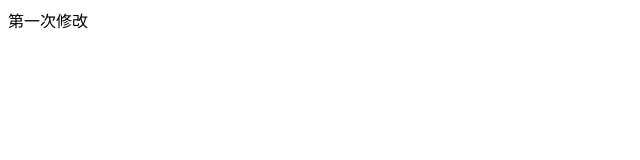
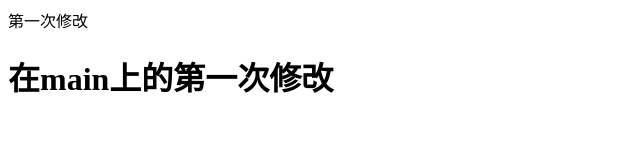
Before and after one commit to 17805983443/pro_02, a plain HTML site: page index.html in a window 1280 px wide. Shown: the whole page, without its empty margins (0-640 px from the left). Drawn offline with Linux system fonts and the light colour scheme.

Commit message:
在main上的第一次修改

```diff
--- a/index.html
+++ b/index.html
@@ -8,5 +8,6 @@
 </head>
 <body>
     第一次修改
+    <h1>在main上的第一次修改</h1>
 </body>
 </html>
```
